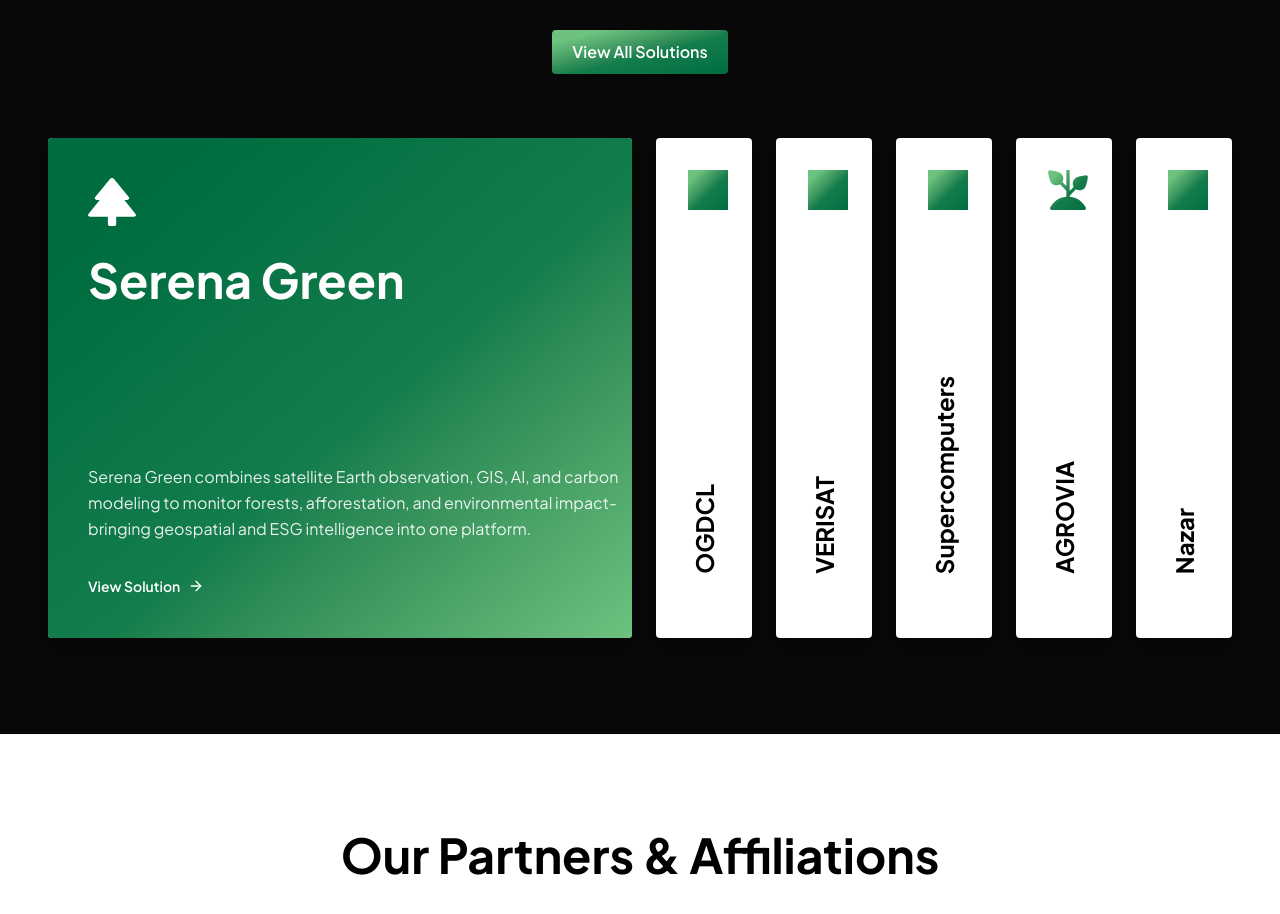
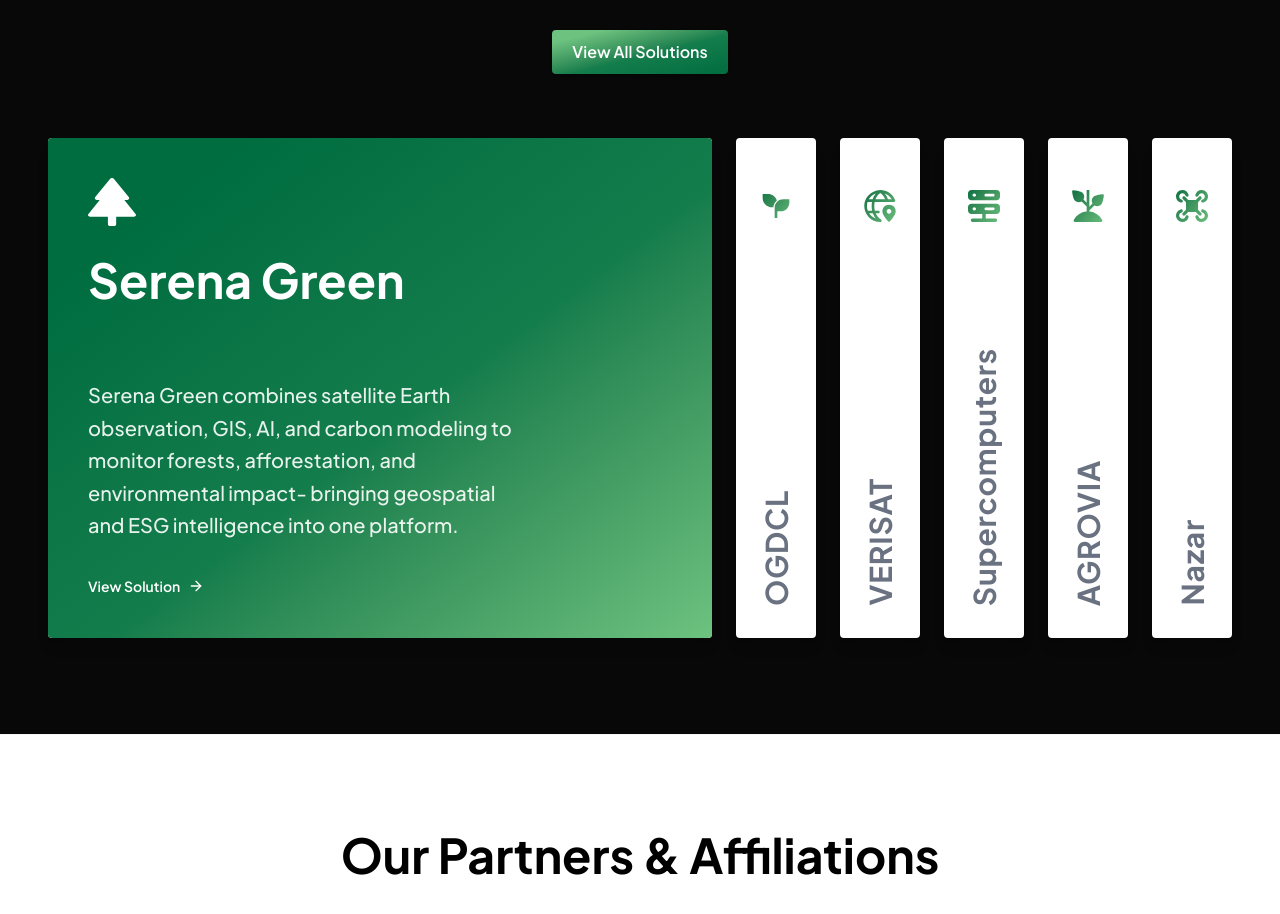
Before and after one commit to fhd-fsl/Dense-fusion-website-demo, a Next.js app: page / in a window 1280 px wide. Shown: the part 4060-4974 px from the top of the page. Built offline with nearby package versions, Linux system fonts and the light colour scheme.

Commit message:
Finalize homepage Solutions section styling and layout

```diff
--- a/src/components/Solutions.tsx
+++ b/src/components/Solutions.tsx
@@ -55,7 +55,26 @@
   const [activeIndex, setActiveIndex] = useState(0);
 
   return (
-    <section className="bg-[#080808] py-24 text-white">
+    <>
+      <style>{`
+        @media (min-width: 768px) {
+          .custom-collapsed-padding {
+            padding-top: 2rem !important;
+            padding-bottom: 2rem !important;
+          }
+          .custom-title-container {
+            flex: none !important;
+            margin-top: auto !important;
+            justify-content: center !important;
+          }
+        }
+        @media (min-width: 1024px) {
+          .custom-collapsed-padding {
+            padding-top: 3rem !important;
+          }
+        }
+      `}</style>
+      <section className="bg-[#080808] py-24 text-white">
       <div className="mx-auto max-w-[1300px] px-6 md:px-12">
         {/* Header */}
         <ScrollReveal>
@@ -95,10 +114,9 @@
                   key={solution.id}
                   onClick={() => setActiveIndex(index)}
                   className={`group relative flex overflow-hidden rounded-[4px] cursor-pointer transition-all duration-500 ease-out shadow-lg bg-white ${
-                    isActive
-                      ? "md:flex-[3] lg:flex-[4] flex-1 min-h-[400px] md:min-h-0"
-                      : "md:flex-[0_0_72px] lg:flex-[0_0_96px] flex-[0_0_auto] min-h-[72px] md:min-h-0"
+                    isActive ? "md:flex-[3] lg:flex-[4] flex-1 min-h-[400px] md:min-h-0" : ""
                   }`}
+                  style={isActive ? undefined : { flex: "0 0 80px" }}
                 >
                   {/* Background Gradient Layer for active state */}
                   <div
@@ -113,7 +131,7 @@
                   <div className="relative z-10 w-full h-full">
                     {/* Expanded Content */}
                     <div
-                      className={`absolute inset-0 flex flex-col h-full justify-between p-6 sm:p-8 lg:p-10 transition-opacity duration-500 w-full md:w-[350px] lg:w-[500px] xl:w-[650px] shrink-0 ${
+                      className={`absolute inset-0 flex flex-col h-full justify-between p-6 sm:p-8 lg:p-10 transition-opacity duration-500 w-full md:max-w-sm lg:max-w-md xl:max-w-lg shrink-0 ${
                         isActive ? "opacity-100 pointer-events-auto delay-100" : "opacity-0 pointer-events-none"
                       }`}
                     >
@@ -122,8 +140,8 @@
                           <span
                             className="inline-block bg-white w-12 h-12"
                             style={{
-                              maskImage: `url(${solution.icon})`,
-                              WebkitMaskImage: `url(${solution.icon})`,
+                              maskImage: `url('${solution.icon}')`,
+                              WebkitMaskImage: `url('${solution.icon}')`,
                               maskSize: "contain",
                               WebkitMaskSize: "contain",
                               maskRepeat: "no-repeat",
@@ -137,7 +155,7 @@
                       </div>
 
                       <div className="mt-8 md:mt-0">
-                        <p className="text-white/90 text-sm md:text-base leading-relaxed mb-8">
+                        <p className="text-white/90 text-base md:text-lg lg:text-xl leading-relaxed mb-8 max-w-xl font-medium">
                           {solution.description}
                         </p>
 
@@ -150,17 +168,17 @@
 
                     {/* Collapsed Content */}
                     <div
-                      className={`absolute inset-0 flex h-full flex-row md:flex-col items-center md:items-start justify-between p-4 md:p-6 lg:p-8 transition-opacity duration-500 ${
+                      className={`custom-collapsed-padding absolute inset-0 flex h-full flex-row md:flex-col items-center justify-between p-4 md:px-2 lg:px-4 xl:px-6 transition-opacity duration-500 ${
                         isActive ? "opacity-0 pointer-events-none" : "opacity-100 pointer-events-auto delay-100"
                       }`}
                     >
                       {/* Icon */}
-                      <div className="flex-shrink-0">
+                      <div className="flex-shrink-0 flex items-center justify-center w-full">
                         <span
-                          className="inline-block bg-gradient-to-br from-lightGreen from-15% via-gradientGreen2 via-55% to-gradientGreen1 w-8 h-8 md:w-10 md:h-10"
+                          className="inline-block bg-gradient-to-br from-[#006D40] to-[#6DC27F] w-8 h-8 md:w-8 md:h-8 lg:w-10 lg:h-10"
                           style={{
-                            maskImage: `url(${solution.icon})`,
-                            WebkitMaskImage: `url(${solution.icon})`,
+                            maskImage: `url('${solution.icon}')`,
+                            WebkitMaskImage: `url('${solution.icon}')`,
                             maskSize: "contain",
                             WebkitMaskSize: "contain",
                             maskRepeat: "no-repeat",
@@ -172,14 +190,14 @@
                       </div>
 
                       {/* Title (Mobile: Horizontal, Desktop: Vertical) */}
-                      <div className="flex-1 flex items-center md:items-end justify-start md:justify-start md:pb-8 ml-6 md:ml-0">
+                      <div className="custom-title-container flex flex-row items-center justify-start md:justify-center w-full ml-6 md:ml-0">
                         <span
-                          className="text-black font-bold text-xl md:text-2xl whitespace-nowrap hidden md:block"
-                          style={{ writingMode: 'vertical-rl', transform: 'rotate(180deg)' }}
+                          className="text-gray-500 font-bold text-xl md:text-2xl lg:text-3xl whitespace-nowrap hidden md:block tracking-wide rotate-180"
+                          style={{ writingMode: 'vertical-rl' }}
                         >
                           {solution.title}
                         </span>
-                        <span className="text-black font-bold text-xl whitespace-nowrap md:hidden">
+                        <span className="text-gray-500 font-bold text-xl whitespace-nowrap md:hidden">
                           {solution.title}
                         </span>
                       </div>
@@ -192,5 +210,6 @@
         </ScrollReveal>
       </div>
     </section>
+    </>
   );
 }
```
